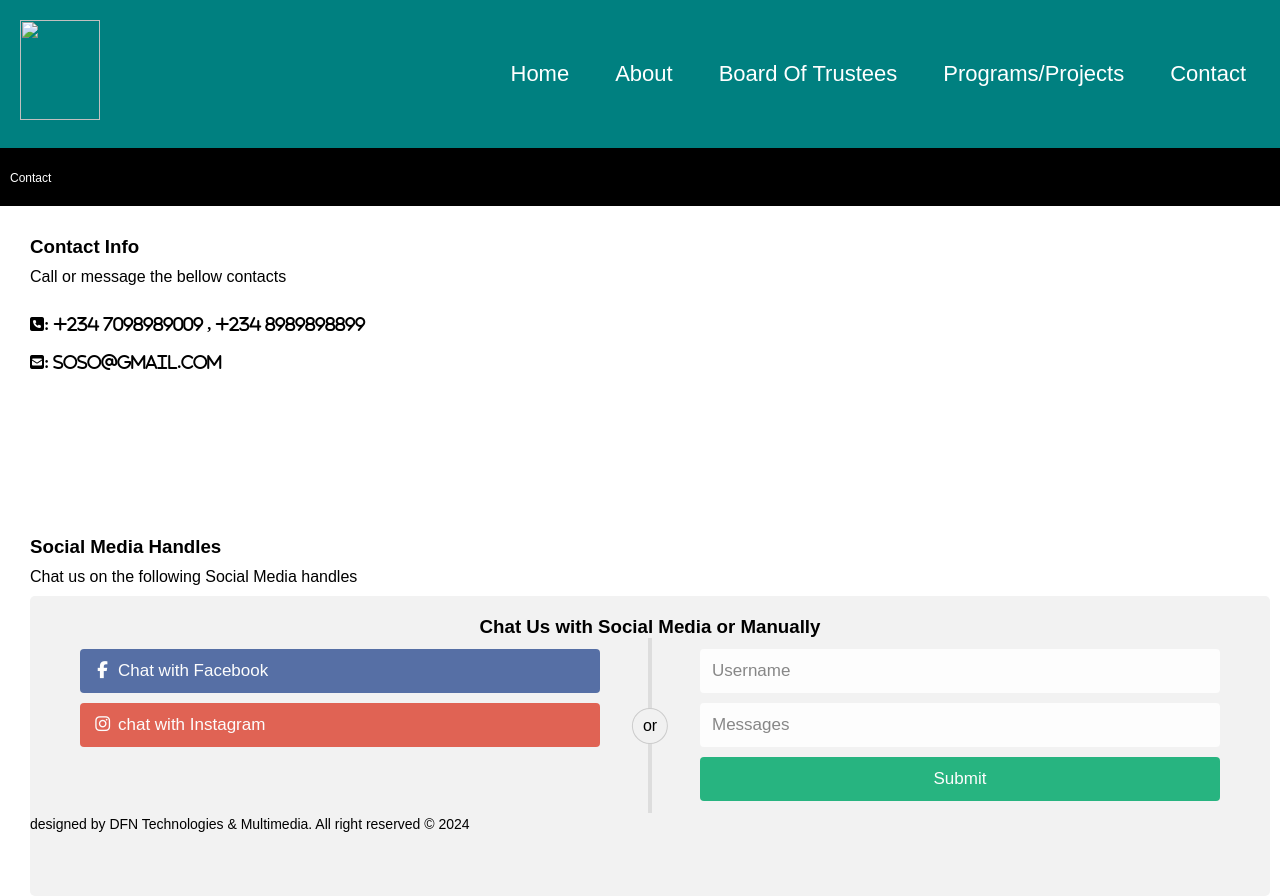
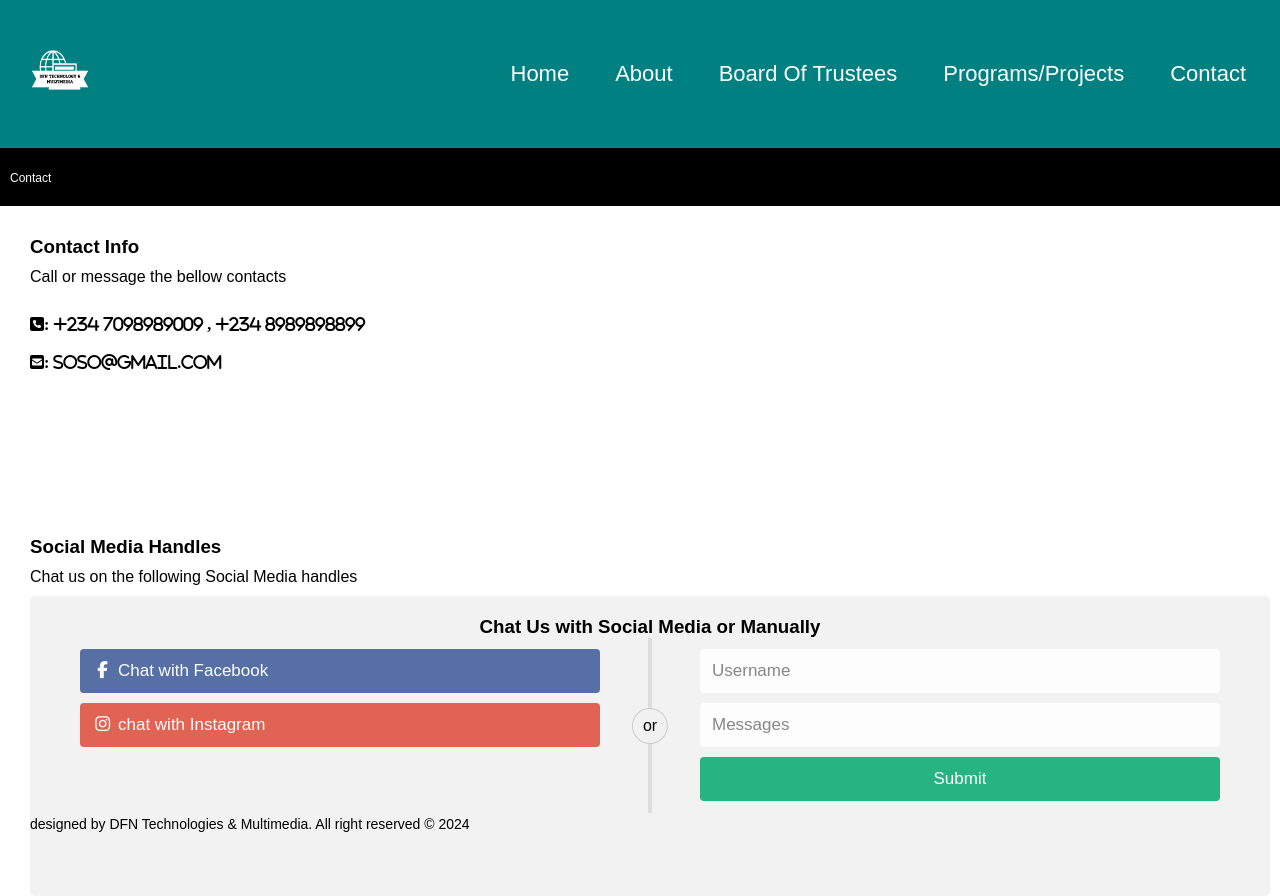
Before and after one commit to emceelrical/e2, a plain HTML site: page Contact.html in a window 1280 px wide. Drawn offline with nearby package versions, Linux system fonts and the light colour scheme.

Commit message:
Update Contact.html

```diff
--- a/Contact.html
+++ b/Contact.html
@@ -208,7 +208,7 @@ input[type=submit]:hover {
   <nav class="navbar">
     <!-- LOGO -->
     <div class="logo">
-      <img src="IMAGES/DFN Technology & Multimedia-logos_white.png" width="250px" height="100px">
+      <img src="DFN Technology & Multimedia-logos_white.png" width="250px" height="100px">
     </div>
 
     <!-- NAVIGATION MENU -->
```
